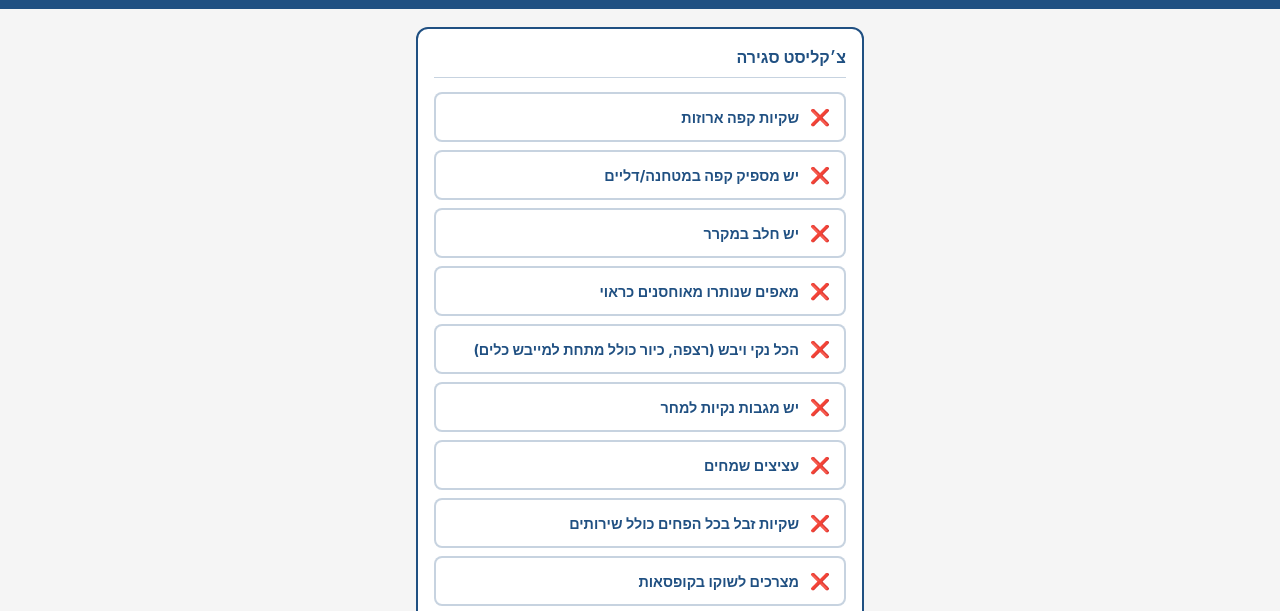
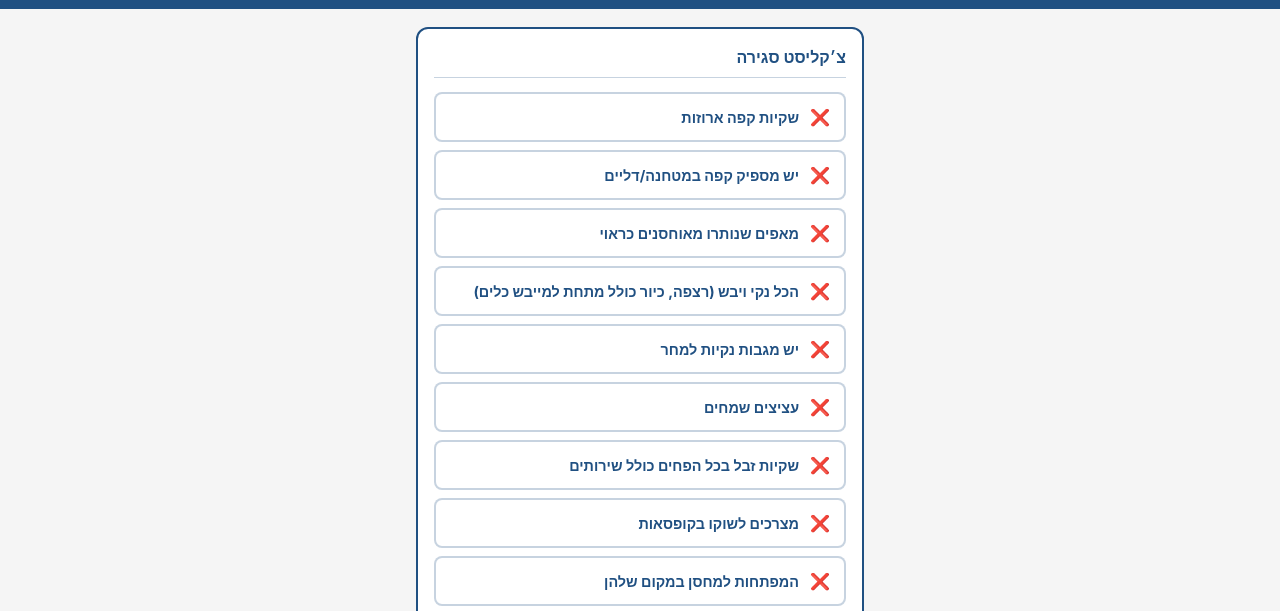
Before and after one commit to aviadvir123/amali-shifts, a plain HTML site: page index.html in a window 1280 px wide. Shown: the part 126-737 px from the top of the page. Drawn offline with Linux system fonts and the light colour scheme; a web font is replaced by a local one.

Commit message:
Remove יש חלב במקרר from checklist; bump CONFIG_VERSION to 4

```diff
--- a/index.html
+++ b/index.html
@@ -320,7 +320,6 @@
   const DEFAULT_CHECKLIST = [
     { pos: 'שקיות קפה ארוזות',                                        neg: 'אין שקיות קפה ארוזות' },
     { pos: 'יש מספיק קפה במטחנה/דליים',                               neg: 'אין מספיק קפה במטחנה/דליים' },
-    { pos: 'יש חלב במקרר',                                            neg: 'אין חלב במקרר' },
     { pos: 'מאפים שנותרו מאוחסנים כראוי',                             neg: 'מאפים שנותרו לא מאוחסנים כראוי' },
     { pos: 'הכל נקי ויבש (רצפה, כיור כולל מתחת למייבש כלים)',        neg: 'הכל מלוכלך ורטוב' },
     { pos: 'יש מגבות נקיות למחר',                                     neg: 'אין מגבות נקיות למחר' },
@@ -369,7 +368,7 @@
     }
   ];
 
-  const CONFIG_VERSION = 3;
+  const CONFIG_VERSION = 4;
 
   /* ═══════════════════════════════════════════
      LOAD CONFIG
```
